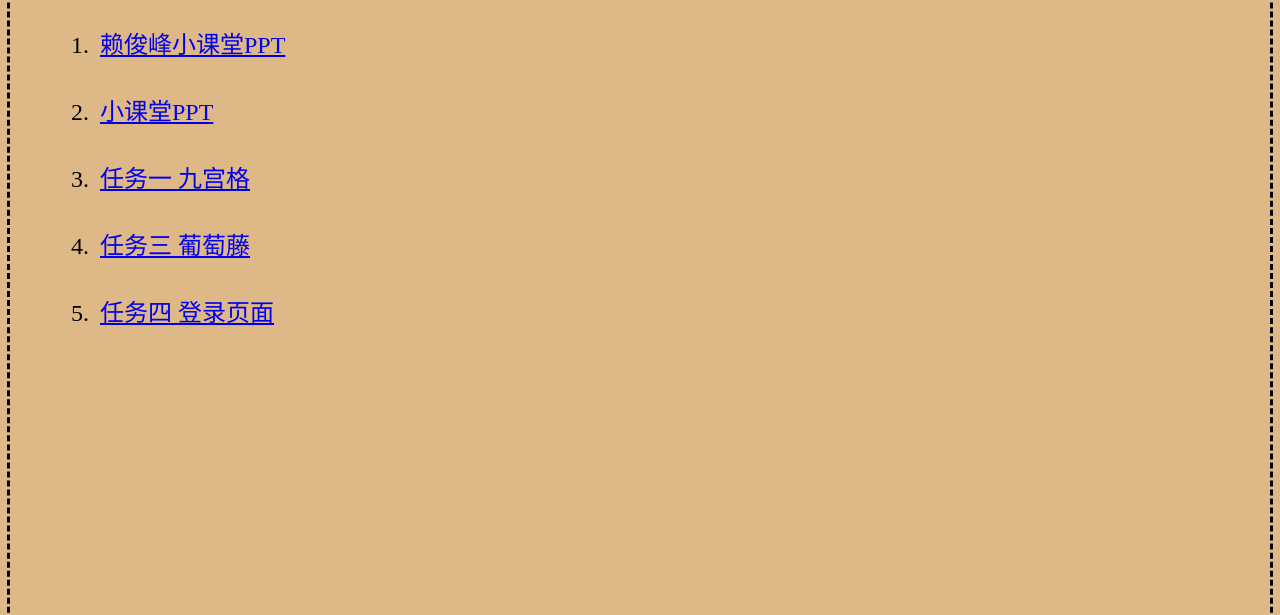
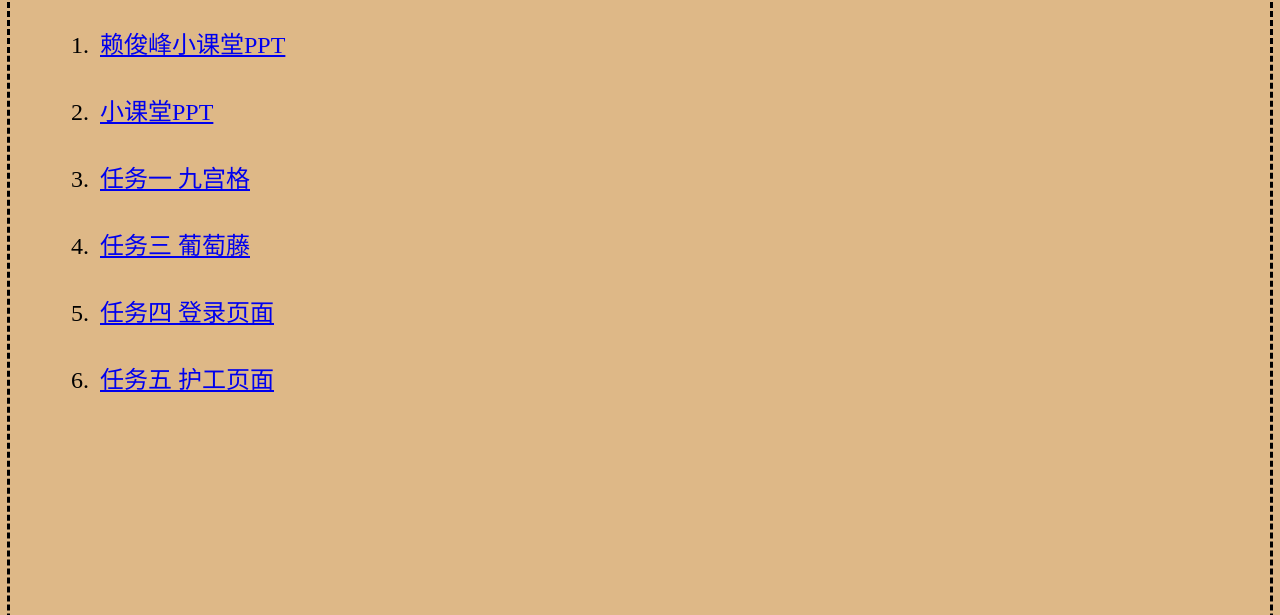
Before and after one commit to djc0529/task, a plain HTML site: page index.html in a window 1280 px wide. Shown: the part 185-800 px from the top of the page. Drawn offline with Linux system fonts and the light colour scheme.

Commit message:
“first”

```diff
--- a/index.html
+++ b/index.html
@@ -43,6 +43,7 @@
         <li><a href="html/task1.html">任务一  九宫格</a>
         <li><a href="html/task3.html">任务三  葡萄藤</a>
         <li><a href="html/task4.html">任务四  登录页面</a>
+        <li><a href="html/task5.html">任务五  护工页面</a>
     </ol>
     </body>
-    </ml>
+    </html>
```
Also changed, not shown: 1 other file.
